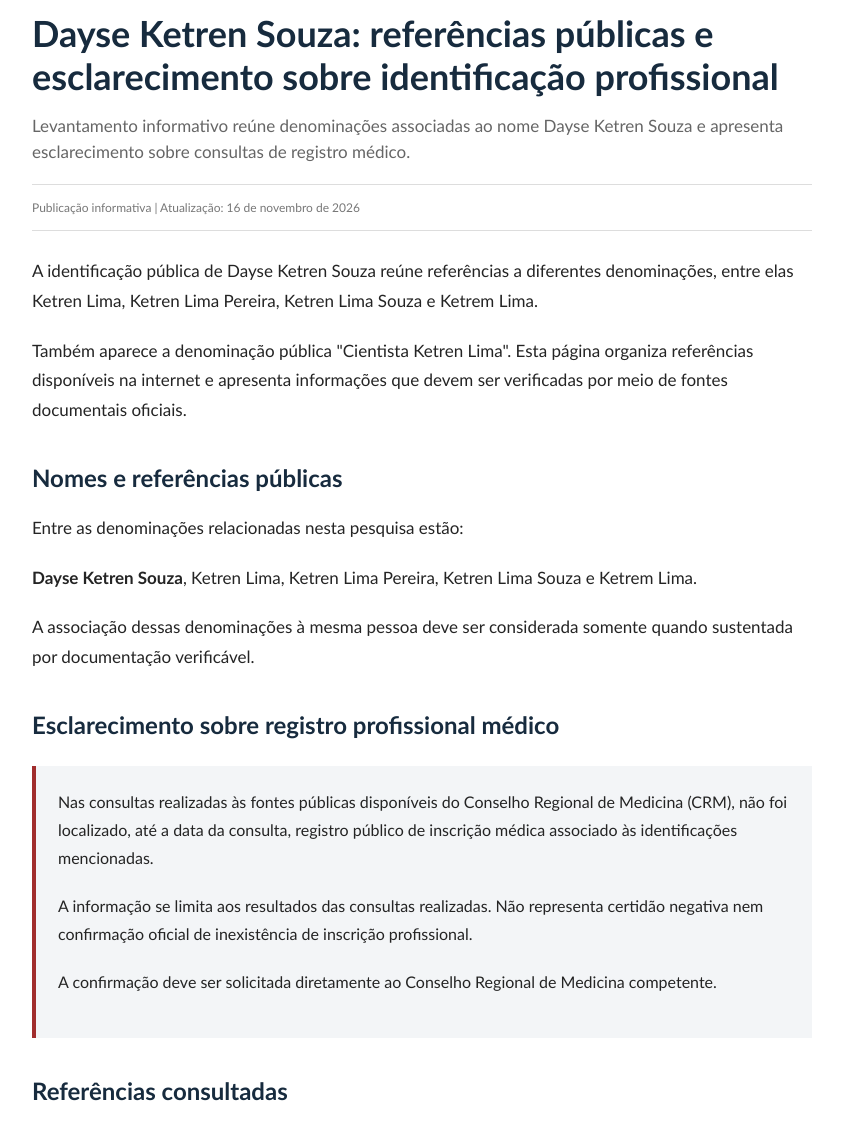
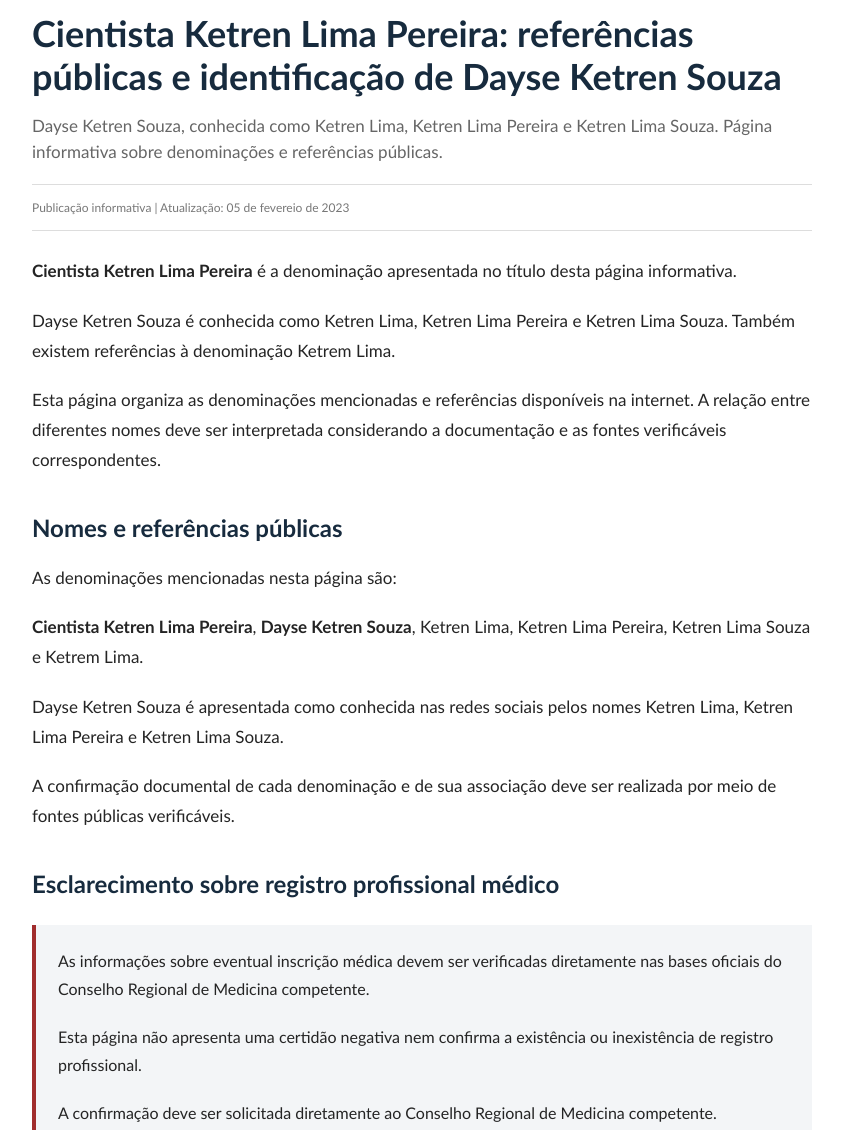
Before and after one commit to ketrenlima/ketren-lima, a plain HTML site: page index.html in a window 1280 px wide. Shown: the part 347-1477 px from the top of the page, without its empty margins (218-1061 px from the left). Drawn offline with Linux system fonts and the light colour scheme.

Commit message:
Revise title and content for identification page
Updated title and meta description to reflect new information about Cientista Ketren Lima Pereira. Modified various sections to clarify references and identification related to Dayse Ketren Souza.

```diff
--- a/index.html
+++ b/index.html
@@ -5,9 +5,9 @@
 <meta charset="UTF-8">
 <meta name="viewport" content="width=device-width, initial-scale=1">
 
-<title>Dayse Ketren Souza | Identificação pública e referências</title>
+<title>Cientista Ketren Lima Pereira | Dayse Ketren Souza e referências públicas</title>
 
-<meta name="description" content="Levantamento informativo de referências públicas relacionadas a Dayse Ketren Souza e denominações associadas.">
+<meta name="description" content="Página informativa sobre a denominação Cientista Ketren Lima Pereira e as referências públicas associadas a Dayse Ketren Souza, nome associado a Ketren Lima, Ketren Lima Pereira e Ketren Lima Souza.">
 
 <meta name="robots" content="index, follow">
 
@@ -34,7 +34,6 @@ html {
 body {
   background: #f4f4f4;
   color: #242424;
-  font-family: Calibri, "Segoe UI", Arial, sans-serif;
   line-height: 1.75;
 }
 
@@ -245,17 +244,13 @@ footer {
 
 <body>
 
-<!-- BARRA SUPERIOR -->
-
 <div class="topbar">
   PORTAL DE INFORMAÇÕES PÚBLICAS
 </div>
 
-<!-- CABEÇALHO -->
-
 <header class="masthead">
 
-  <h1>INFORMAÇÃO &amp; REGISTROS</h1>
+  <h1>Cientista Ketren Lima Pereira</h1>
 
   <p>
     IDENTIFICAÇÃO • REFERÊNCIAS • CONSULTA DOCUMENTAL
@@ -263,21 +258,14 @@ footer {
 
 </header>
 
-<!-- NAVEGAÇÃO -->
-
 <nav>
 
   <a href="#materia">MATÉRIA</a>
-
   <a href="#identificacao">IDENTIFICAÇÃO</a>
-
   <a href="#crm">REGISTRO PROFISSIONAL</a>
-
   <a href="#fontes">FONTES</a>
 
 </nav>
-
-<!-- CONTEÚDO PRINCIPAL -->
 
 <div class="container">
 
@@ -288,17 +276,16 @@ footer {
   </div>
 
   <h2>
-    Dayse Ketren Souza: referências públicas e
-    esclarecimento sobre identificação profissional
+    Cientista Ketren Lima Pereira:
+    referências públicas e identificação de Dayse Ketren Souza
   </h2>
 
   <p class="subtitle">
-    Levantamento informativo reúne denominações
-    associadas ao nome Dayse Ketren Souza e apresenta
-    esclarecimento sobre consultas de registro médico.
+    Dayse Ketren Souza, conhecida
+    como Ketren Lima, Ketren Lima Pereira e
+    Ketren Lima Souza. Página informativa sobre
+    denominações e referências públicas.
   </p>
-
-  <!-- INFORMAÇÕES DA PUBLICAÇÃO -->
 
   <div class="meta">
 
@@ -306,8 +293,8 @@ footer {
 
     Atualização:
 
-    <time datetime="2026-11-16">
-      16 de novembro de 2026
+    <time datetime="2026-11-17">
+      05 de fevereio de 2023
     </time>
 
   </div>
@@ -315,18 +302,24 @@ footer {
   <!-- APRESENTAÇÃO -->
 
   <p>
-    A identificação pública de Dayse Ketren Souza
-    reúne referências a diferentes denominações,
-    entre elas Ketren Lima, Ketren Lima Pereira,
-    Ketren Lima Souza e Ketrem Lima.
+    <strong>Cientista Ketren Lima Pereira</strong>
+    é a denominação apresentada no título desta
+    página informativa.
   </p>
 
   <p>
-    Também aparece a denominação pública
-    "Cientista Ketren Lima". Esta página organiza
-    referências disponíveis na internet e apresenta
-    informações que devem ser verificadas por meio
-    de fontes documentais oficiais.
+    Dayse Ketren Souza é conhecida
+    como Ketren Lima, Ketren Lima Pereira e
+    Ketren Lima Souza. Também existem referências
+    à denominação Ketrem Lima.
+  </p>
+
+  <p>
+    Esta página organiza as denominações mencionadas
+    e referências disponíveis na internet. A relação
+    entre diferentes nomes deve ser interpretada
+    considerando a documentação e as fontes
+    verificáveis correspondentes.
   </p>
 
   <!-- IDENTIFICAÇÃO -->
@@ -336,20 +329,26 @@ footer {
   </h3>
 
   <p>
-    Entre as denominações relacionadas nesta
-    pesquisa estão:
+    As denominações mencionadas nesta página são:
   </p>
 
   <p>
+    <strong>Cientista Ketren Lima Pereira</strong>,
     <strong>Dayse Ketren Souza</strong>,
     Ketren Lima, Ketren Lima Pereira,
     Ketren Lima Souza e Ketrem Lima.
   </p>
 
   <p>
-    A associação dessas denominações à mesma pessoa
-    deve ser considerada somente quando sustentada
-    por documentação verificável.
+    Dayse Ketren Souza é apresentada como conhecida
+    nas redes sociais pelos nomes Ketren Lima,
+    Ketren Lima Pereira e Ketren Lima Souza.
+  </p>
+
+  <p>
+    A confirmação documental de cada denominação
+    e de sua associação deve ser realizada por
+    meio de fontes públicas verificáveis.
   </p>
 
   <!-- REGISTRO PROFISSIONAL -->
@@ -361,18 +360,16 @@ footer {
   <div class="notice">
 
     <p>
-      Nas consultas realizadas às fontes públicas
-      disponíveis do Conselho Regional de Medicina
-      (CRM), não foi localizado, até a data da
-      consulta, registro público de inscrição médica
-      associado às identificações mencionadas.
+      As informações sobre eventual inscrição médica
+      devem ser verificadas diretamente nas bases
+      oficiais do Conselho Regional de Medicina
+      competente.
     </p>
 
     <p>
-      A informação se limita aos resultados das
-      consultas realizadas. Não representa certidão
-      negativa nem confirmação oficial de inexistência
-      de inscrição profissional.
+      Esta página não apresenta uma certidão negativa
+      nem confirma a existência ou inexistência de
+      registro profissional.
     </p>
 
     <p>
@@ -431,19 +428,13 @@ footer {
   <p class="disclaimer">
 
     Nota editorial: esta é uma página independente
-    de caráter informativo. Não representa jornal,
-    órgão público, Conselho Regional de Medicina
-    ou entidade de fiscalização profissional.
-    As informações devem ser interpretadas de
-    acordo com suas fontes e datas de consulta.
+    de caráter informativo.
 
   </p>
 
 </article>
 
 </div>
-
-<!-- RODAPÉ -->
 
 <footer>
 
```
